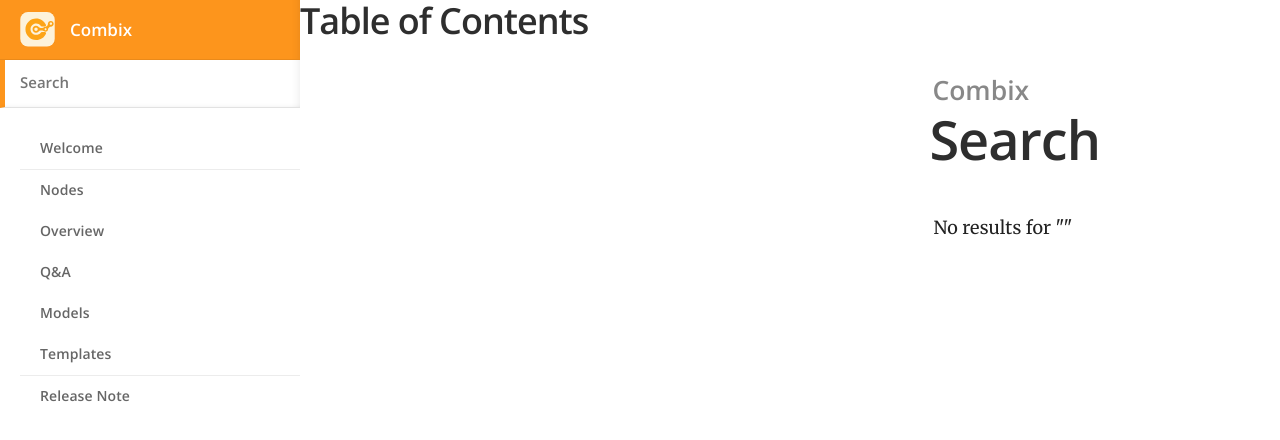
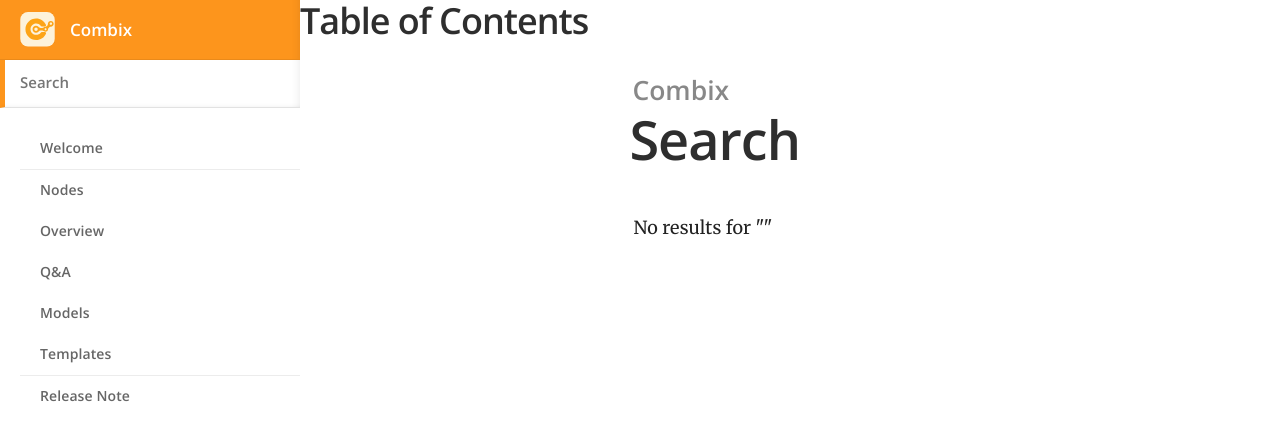
Before and after one commit to roryror/combix-doc, a Jekyll site: the page built from search.html, in a window 1280 px wide. Shown: the top 440 px of the page. Built offline with Jekyll 4.4.1, drawn with Linux system fonts in a browser that asks for light colours.

Commit message:
Update default.html

```diff
--- a/_layouts/default.html
+++ b/_layouts/default.html
@@ -40,7 +40,6 @@
             z-index: -1000;
         }
         .main {
-            margin-left: 300px; /* width of the fixed nav + some margin */
             padding: 20px;
             flex: 1;
             height:700px;
```
